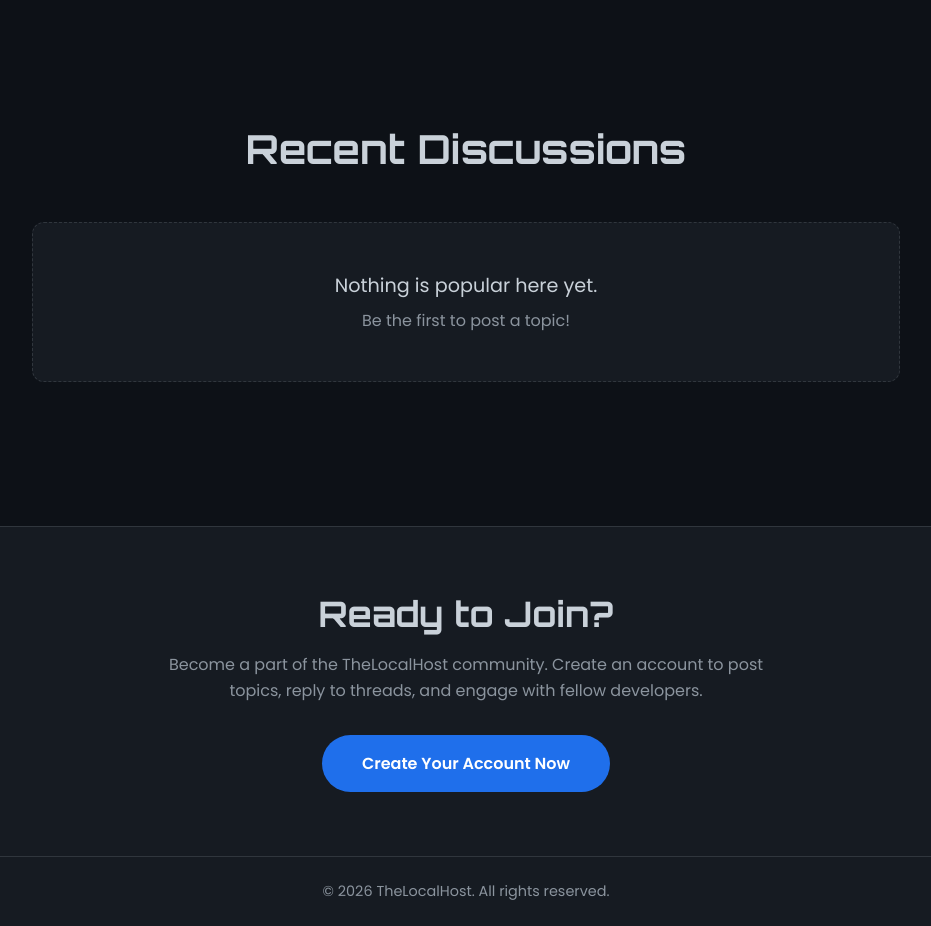
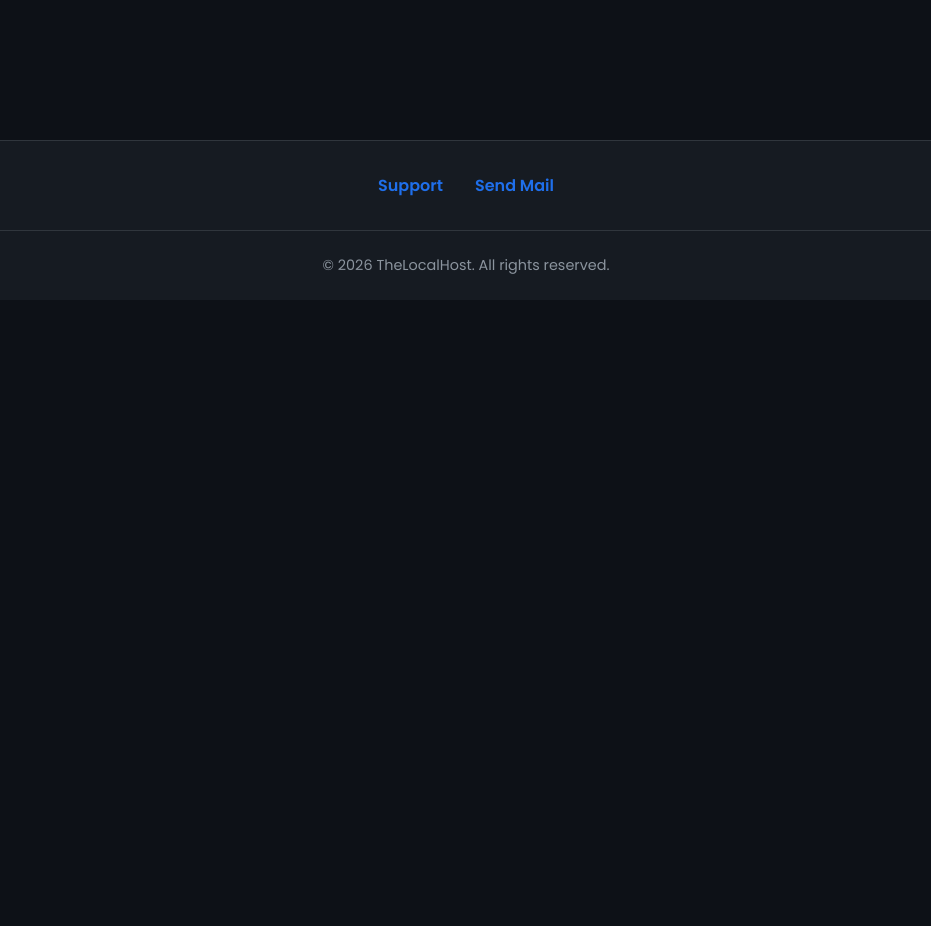
Before and after one commit to gok24code/localhost, a Next.js app: page / in a window 1280 px wide. Shown: the part 740-1666 px from the top of the page, without its empty margins (174-1105 px from the left). After the commit the page ends 1040 px from the top, so only its background shows below. Built offline with nearby package versions, Linux system fonts and the light colour scheme.

Commit message:
landing page replacement

```diff
--- a/app/components/Footer.module.css
+++ b/app/components/Footer.module.css
@@ -7,45 +7,31 @@
 .container {
   max-width: 1100px;
   margin: 0 auto;
+  display: flex; /* Make container a flex container */
+  flex-direction: column; /* Stack children vertically */
 }
 
-.content {
-  padding: 4rem 2rem;
-  text-align: center;
+.supportSection {
+  padding: 2rem;
   display: flex;
-  flex-direction: column;
-  align-items: center;
+  justify-content: center; /* Center the links */
+  gap: 2rem; /* Space between links */
   border-bottom: 1px solid var(--border-color);
 }
 
-.title {
-  font-family: var(--font-orbitron);
-  font-size: 2.2rem;
-  margin-bottom: 1rem;
+.supportLink,
+.mailLink {
+  font-size: 1rem;
+  font-weight: 600;
+  color: var(--accent-secondary); /* Use accent color for links */
+  text-decoration: none;
+  transition: color 0.3s;
 }
 
-.subtitle {
-  max-width: 600px;
-  color: var(--text-secondary);
-  margin-bottom: 2rem;
-  line-height: 1.6;
-}
-
-.registerButton {
-  display: inline-block;
-  padding: 1rem 2.5rem;
-  font-size: 1rem;
-  font-weight: 600;
-  color: #fff;
-  background-color: var(--accent-secondary);
-  border-radius: 50px;
-  text-decoration: none;
-  transition: background-color 0.3s, transform 0.3s;
-}
-
-.registerButton:hover {
-  background-color: var(--accent-primary);
-  transform: scale(1.05);
+.supportLink:hover,
+.mailLink:hover {
+  color: var(--accent-primary);
+  text-decoration: underline;
 }
 
 .bottomBar {
--- a/app/components/Footer.tsx
+++ b/app/components/Footer.tsx
@@ -5,14 +5,13 @@ const Footer = () => {
   return (
     <footer className={styles.footer}>
       <div className={styles.container}>
-        <div className={styles.content}>
-          <h2 className={styles.title}>Ready to Join?</h2>
-          <p className={styles.subtitle}>
-            Become a part of the TheLocalHost community. Create an account to post topics, reply to threads, and engage with fellow developers.
-          </p>
-          <Link href="/register" className={styles.registerButton}>
-            Create Your Account Now
+        <div className={styles.supportSection}>
+          <Link href="/support" className={styles.supportLink}>
+            Support
           </Link>
+          <a href="mailto:support@thelocalhost.com" className={styles.mailLink}>
+            Send Mail
+          </a>
         </div>
         <div className={styles.bottomBar}>
           <p>&copy; {new Date().getFullYear()} TheLocalHost. All rights reserved.</p>
--- a/app/page.tsx
+++ b/app/page.tsx
@@ -11,7 +11,6 @@ export default async function Home() {
   return (
     <main className={styles.main}>
       <Hero />
-      <ForumTopics topics={topics} />
     </main>
   );
 }
```
